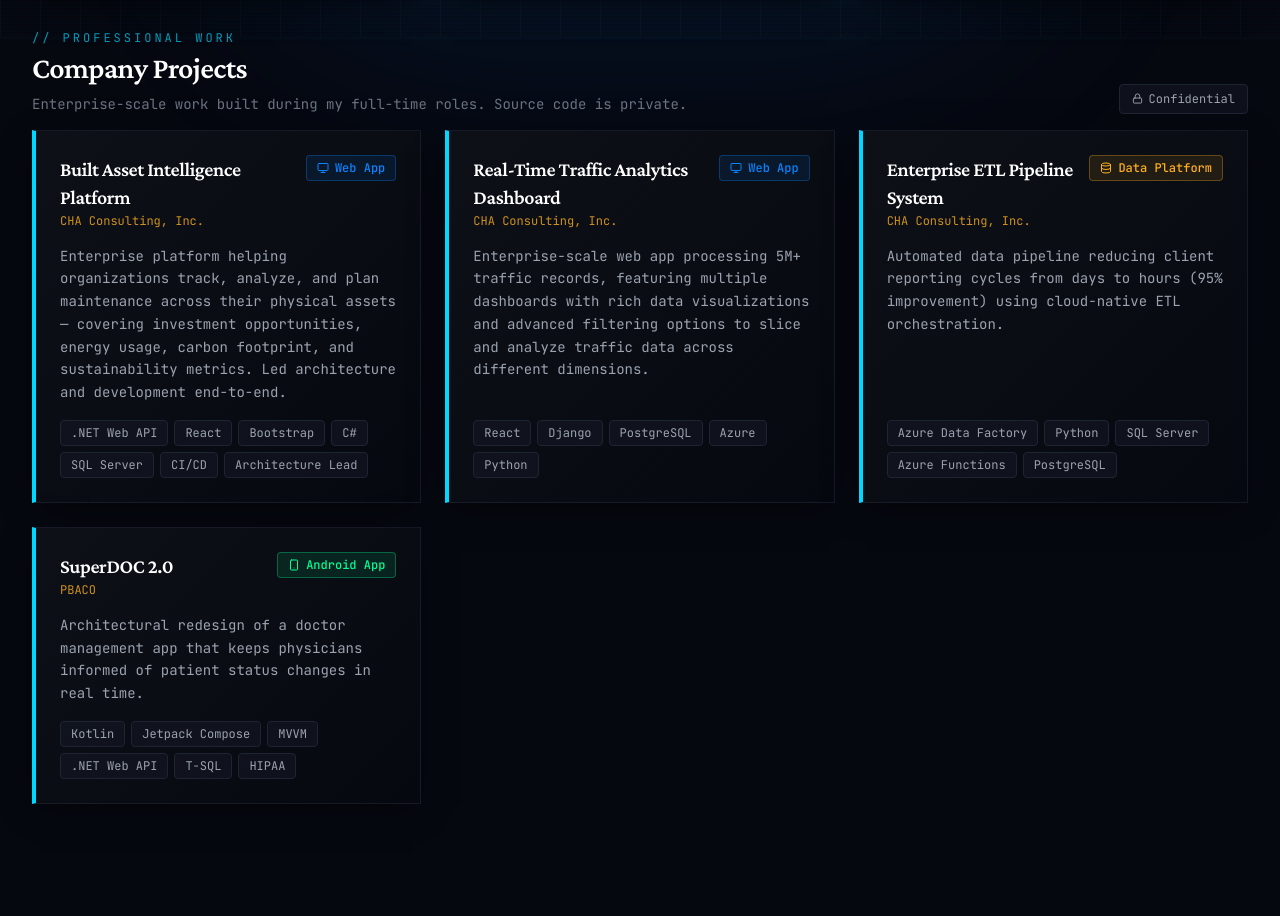
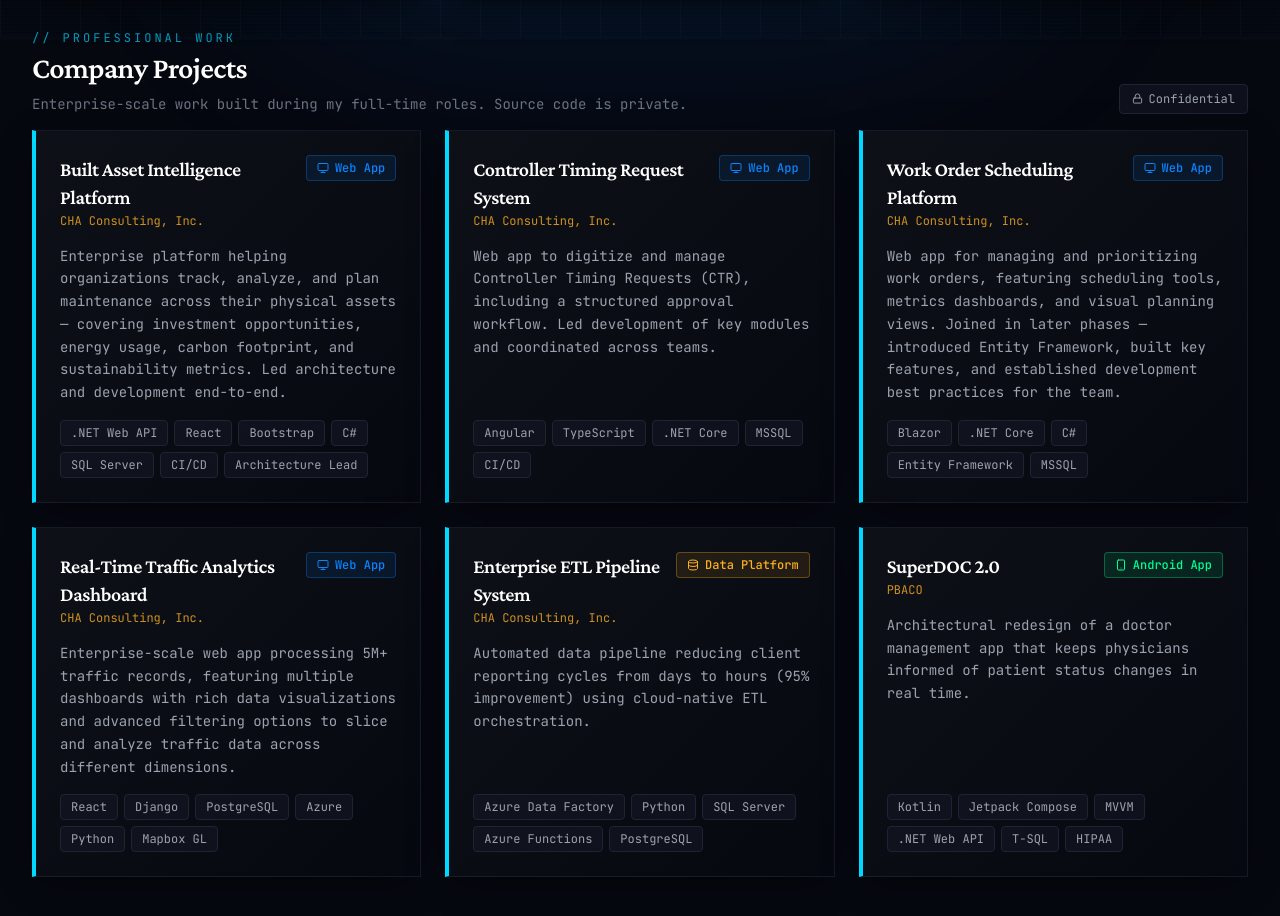
Before and after one commit to barros-m/matheusbarros, a Next.js app: page /portfolio in a window 1280 px wide. Shown: the part 762-1678 px from the top of the page. Built offline with nearby package versions, Linux system fonts and the light colour scheme; no server answers.

Commit message:
feat: update project stack and add new private projects to portfolio

```diff
--- a/src/app/page.tsx
+++ b/src/app/page.tsx
@@ -90,7 +90,7 @@
                   </div>
                   <div className="flex justify-between">
                     <span className="text-gray-400">Stack:</span>
-                    <span className="text-white">Next.js • .NET • PostgreSQL</span>
+                    <span className="text-white">React • .NET • SQL</span>
                   </div>
                   <div className="flex justify-between">
                     <span className="text-gray-400">Education:</span>
--- a/src/data/portfolio.ts
+++ b/src/data/portfolio.ts
@@ -172,13 +172,31 @@
     tags: [".NET Web API", "React", "Bootstrap", "C#", "SQL Server", "CI/CD","Architecture Lead"]
   },
   {
+    title: "Controller Timing Request System",
+    description:
+      "Web app to digitize and manage Controller Timing Requests (CTR), including a structured approval workflow. Led development of key modules and coordinated across teams.",
+    type: "web-app",
+    private: true,
+    company: "CHA Consulting, Inc.",
+    tags: ["Angular", "TypeScript", ".NET Core", "MSSQL", "CI/CD"]
+  },
+  {
+    title: "Work Order Scheduling Platform",
+    description:
+      "Web app for managing and prioritizing work orders, featuring scheduling tools, metrics dashboards, and visual planning views. Joined in later phases — introduced Entity Framework, built key features, and established development best practices for the team.",
+    type: "web-app",
+    private: true,
+    company: "CHA Consulting, Inc.",
+    tags: ["Blazor", ".NET Core", "C#", "Entity Framework", "MSSQL"]
+  },
+  {
     title: "Real-Time Traffic Analytics Dashboard",
     description:
       "Enterprise-scale web app processing 5M+ traffic records, featuring multiple dashboards with rich data visualizations and advanced filtering options to slice and analyze traffic data across different dimensions.",
     type: "web-app",
     private: true,
     company: "CHA Consulting, Inc.",
-    tags: ["React", "Django", "PostgreSQL", "Azure", "Python"]
+    tags: ["React", "Django", "PostgreSQL", "Azure", "Python", "Mapbox GL"]
   },
   {
     title: "Enterprise ETL Pipeline System",
```
